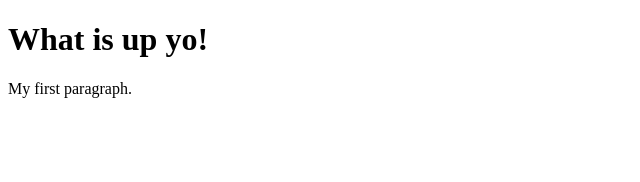
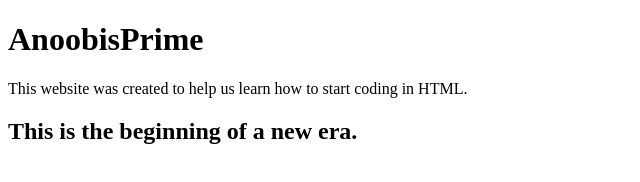
Before and after one commit to RupashPudasaini/anoobisprime.com, a plain HTML site: page Index.html in a window 1280 px wide. Shown: the whole page, without its empty margins (0-640 px from the left). Drawn offline with Linux system fonts and the light colour scheme.

Commit message:
junk
testing

```diff
--- a/Index.html
+++ b/Index.html
@@ -2,9 +2,11 @@
 <html>
 <body>
 
-<h1>What is up yo!</h1>
+<h1>AnoobisPrime</h1>
 
-<p>My first paragraph.</p>
+<p>This website was created to help us learn how to start coding in HTML.</p>
+
+<h2> This is the beginning of a new era.</h2>
 
 </body>
 </html>
```
